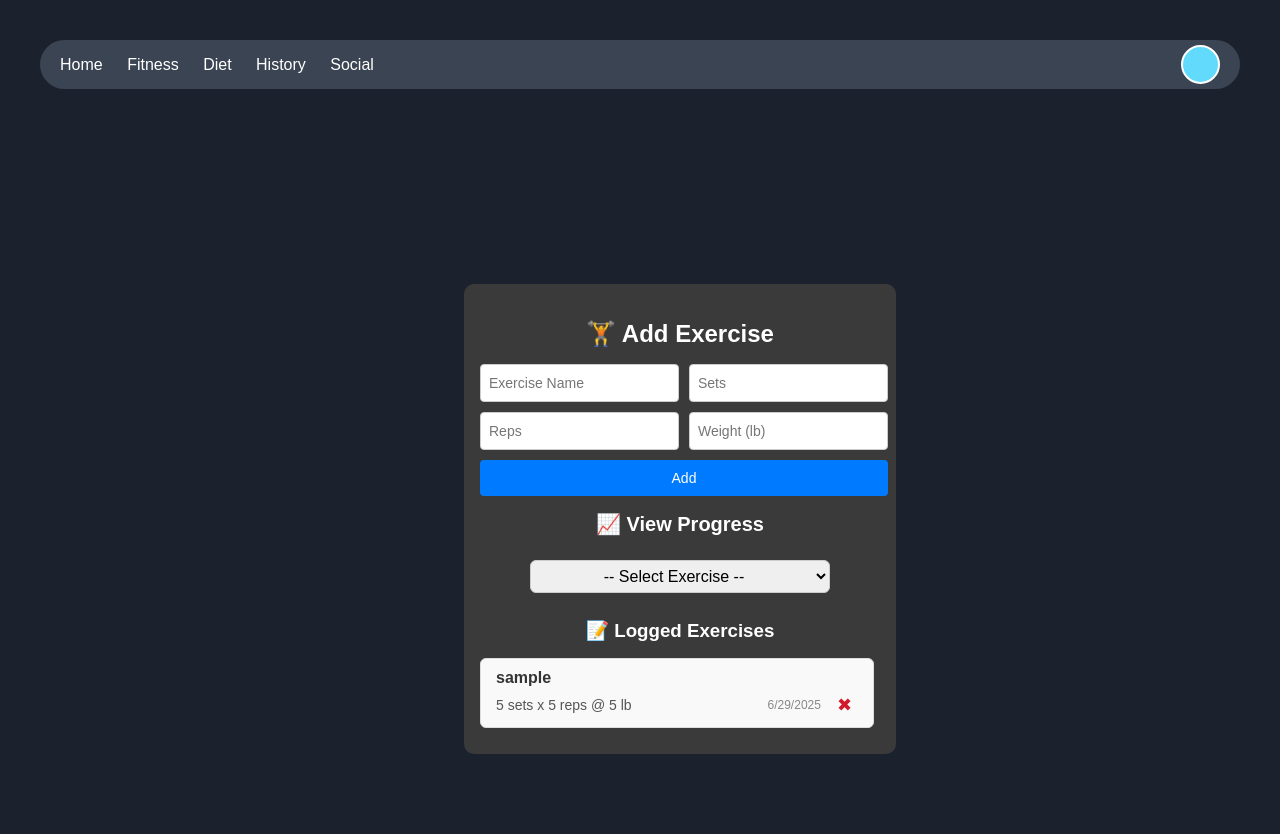
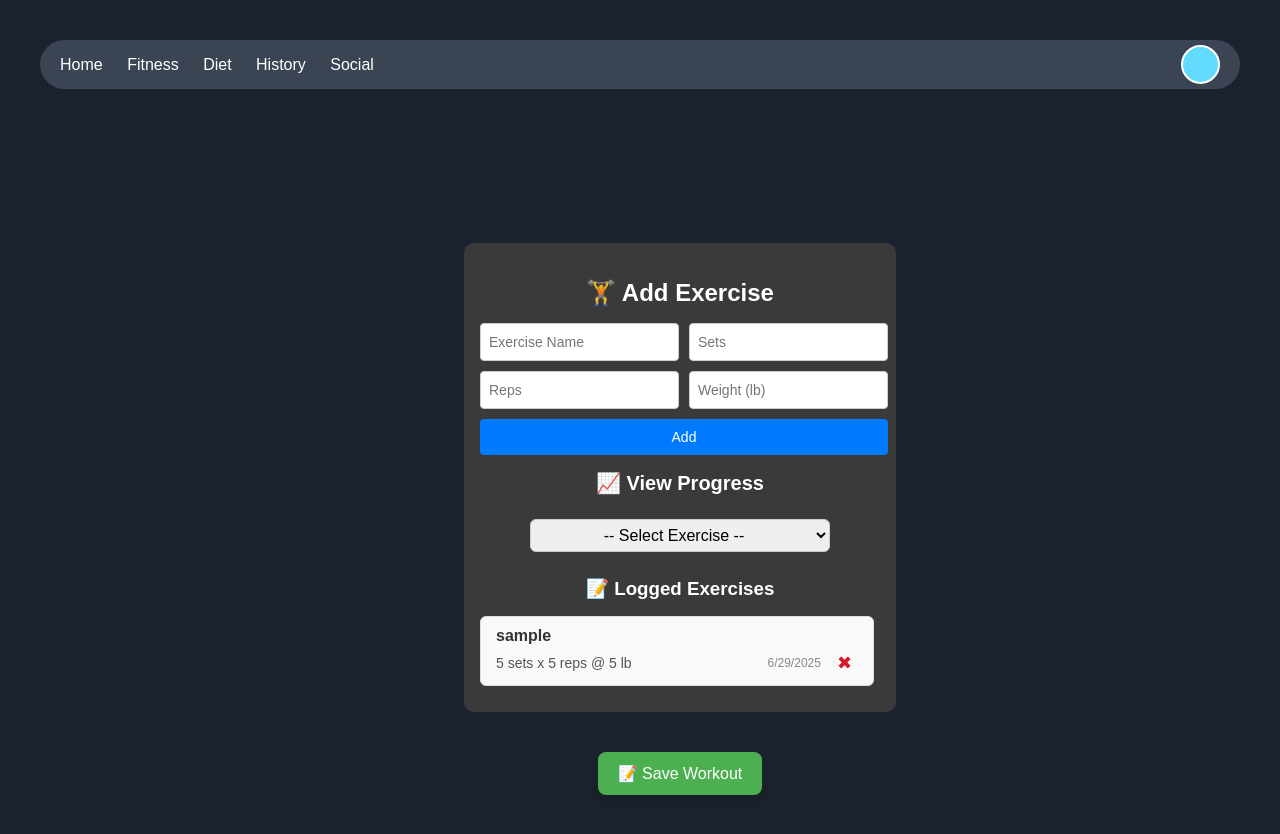
Before and after one commit to danielfdz123/Capstone, a React (Vite) app: page /fitness in a window 1280 px wide. Both pictures are taken after typing "Sample", "5", "5", "5" into the empty fields and a click on the button "Add". Shown: the top 834 px of the page. Built offline with nearby package versions, Linux system fonts and the light colour scheme.

Commit message:
added a save workout button that saves to the backend

```diff
--- a/Components/ExerciseForm.css
+++ b/Components/ExerciseForm.css
@@ -155,3 +155,21 @@
     cursor: pointer;
     margin-left: 10px;
 }
+
+.save-workout-button {
+    background-color: #4CAF50;
+    color: white;
+    padding: 12px 20px;
+    border: none;
+    border-radius: 8px;
+    font-size: 1rem;
+    margin-top: 20px;
+    cursor: pointer;
+    transition: transform 0.2s ease, box-shadow 0.2s ease;
+    box-shadow: 0 4px 6px rgba(0, 0, 0, 0.1);
+}
+
+.save-workout-button:hover {
+    transform: scale(1.05);
+    box-shadow: 0 0 12px rgba(104, 255, 109, 0.8);
+}
--- a/Components/ExerciseForm.jsx
+++ b/Components/ExerciseForm.jsx
@@ -1,6 +1,7 @@
 import React, {useState, useEffect} from 'react';
 import './ExerciseForm.css';
 import ProgressChart from './ProgressChart.jsx';
+import {supabase} from '../client';
 
 const normalizeName = (name) => name.trim().toLowerCase().replace(/[\s-]+/g, ' ');
 
@@ -41,6 +42,30 @@ const ExerciseForm = () => {
         const updatedList = [...exerciseList];
         updatedList.splice(index, 1);
         setExerciseList(updatedList);
+    };
+
+    const handleSaveWorkout = async () => {
+        if (exerciseList.length === 0) {
+            alert("No exercises to save.");
+            return;
+        }
+
+        const today = new Date().toISOString();
+        const {error} = await supabase
+            .from('workouts')
+            .insert([
+                {
+                    date: today,
+                    exercises: exerciseList
+                }
+            ]);
+        if (error) {
+            console.error("Error saving workout:", error);
+            alert("Failed to save workout. Please try again.");
+        } else {
+            alert("Workout saved successfully!");
+            setExerciseList([]);
+        }
     };
 
     return (
@@ -95,6 +120,10 @@ const ExerciseForm = () => {
                     <ProgressChart exerciseList={exerciseList} exerciseName={selectedExercise} />
                 </div>
             )}
+
+            {exerciseList.length > 0 && (
+                <button className="save-workout-button" onClick={handleSaveWorkout}> 📝 Save Workout </button>
+            )}
         </div>
     );
 };
--- a/Pages/Fitness.jsx
+++ b/Pages/Fitness.jsx
@@ -3,7 +3,7 @@ import { Link } from 'react-router-dom';
 import { supabase } from '../client';
 
 import Navbar from '../Components/Navbar';
-import ExerciseForm from '../components/ExerciseForm';
+import ExerciseForm from '../Components/ExerciseForm';
 
 const Fitness = () => {
     return (
--- a/package.json
+++ b/package.json
@@ -11,7 +11,7 @@
   },
   "dependencies": {
     "@supabase/supabase-js": "^2.50.0",
-    "axios": "^1.10.0",
+    "axios": "^1.11.0",
     "react": "^19.1.0",
     "react-dom": "^19.1.0",
     "react-router-dom": "^7.6.2",
```
Also changed, not shown: 1 other file (tests, documents, lock files or other folders).
